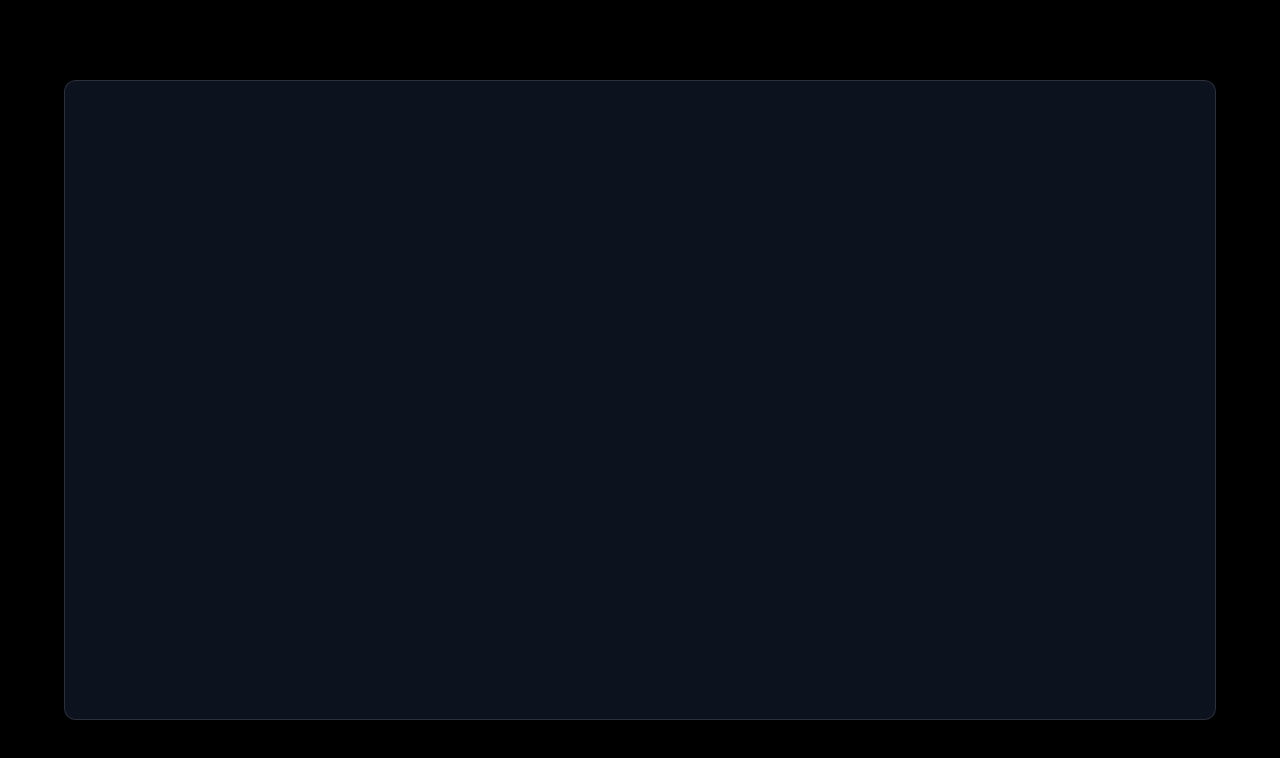
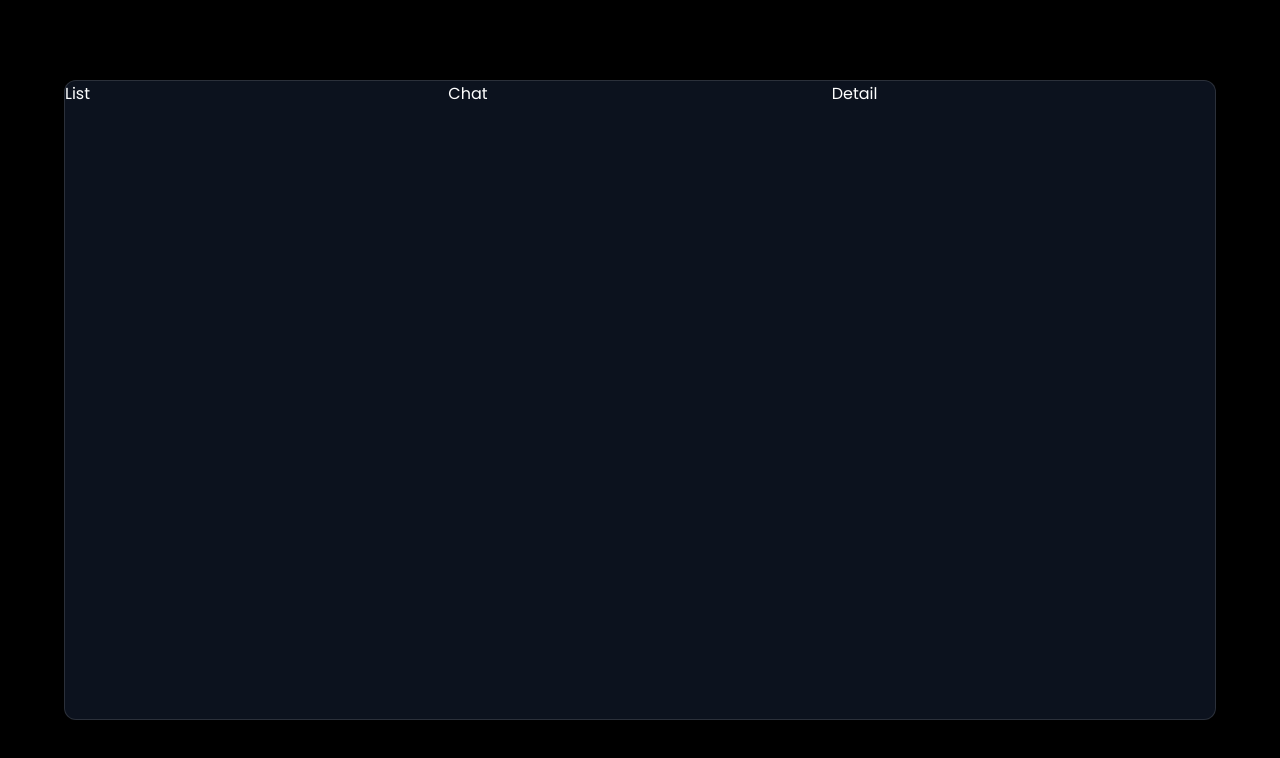
Before and after one commit to Timezoro/Social-project, a React (Vite) app: page / in a window 1280 px wide. Shown: the top 758 px of the page. Built offline with nearby package versions, Linux system fonts and the light colour scheme.

Commit message:
change message

```diff
--- a/src/App.jsx
+++ b/src/App.jsx
@@ -1,9 +1,15 @@
+import Detail from "./components/message/detail/Detail";
+import Chat from "./components/message/chat/Chat";
+import List from "./components/message/list/List";
+
 const App = () => {
   return (
     <div className='container'>
-
+      <List />
+      <Chat />
+      <Detail />
     </div>
-  )
+  );
 }
 
-export default App
+export default App;
--- /dev/null
+++ b/src/components/message/chat/Chat.jsx
@@ -0,0 +1,9 @@
+import "./chat.css";
+
+const Chat = () => {
+  return (
+    <div className="chat">Chat</div>
+  )
+}
+
+export default Chat
--- /dev/null
+++ b/src/components/message/chat/chat.css
@@ -0,0 +1,3 @@
+.chat{
+    flex: 1px;
+}
--- /dev/null
+++ b/src/components/message/detail/Detail.jsx
@@ -0,0 +1,9 @@
+import "./detail.css";
+
+const Detail = () => {
+  return (
+    <div className="detail">Detail</div>
+  )
+}
+
+export default Detail
--- /dev/null
+++ b/src/components/message/detail/detail.css
@@ -0,0 +1,3 @@
+.detail{
+    flex: 1px;
+}
--- /dev/null
+++ b/src/components/message/list/List.jsx
@@ -0,0 +1,9 @@
+import "./list.css";
+
+const List = () => {
+  return (
+    <div className="list">List</div>
+  )
+}
+
+export default List
--- /dev/null
+++ b/src/components/message/list/list.css
@@ -0,0 +1,3 @@
+.list{
+    flex: 1px;
+}
--- a/src/index.css
+++ b/src/index.css
@@ -1,9 +1,10 @@
+@import url('https://fonts.googleapis.com/css2?family=Poppins:wght@400;700&display=swap');
+
 * {
   margin: 0;
   padding: 0;
   box-sizing: border-box;
-  font-family: "Lucida Sans", "Lucida Sans Regular", "Lucida Grande",
-    "Lucida Sans Unicode", Geneva, Verdana, sans-serif;
+  font-family: 'Poppins', sans-serif;
 }
 
 body {
@@ -26,4 +27,5 @@ body {
   backdrop-filter: blur(19px) sataurate(180%);
   border-radius: 12px;
   border: 1px solid rgba(255, 255, 255, 0.125);
+  display: flex;
 }
```
Also changed, not shown: src/components/message/test.jsx (deleted).
